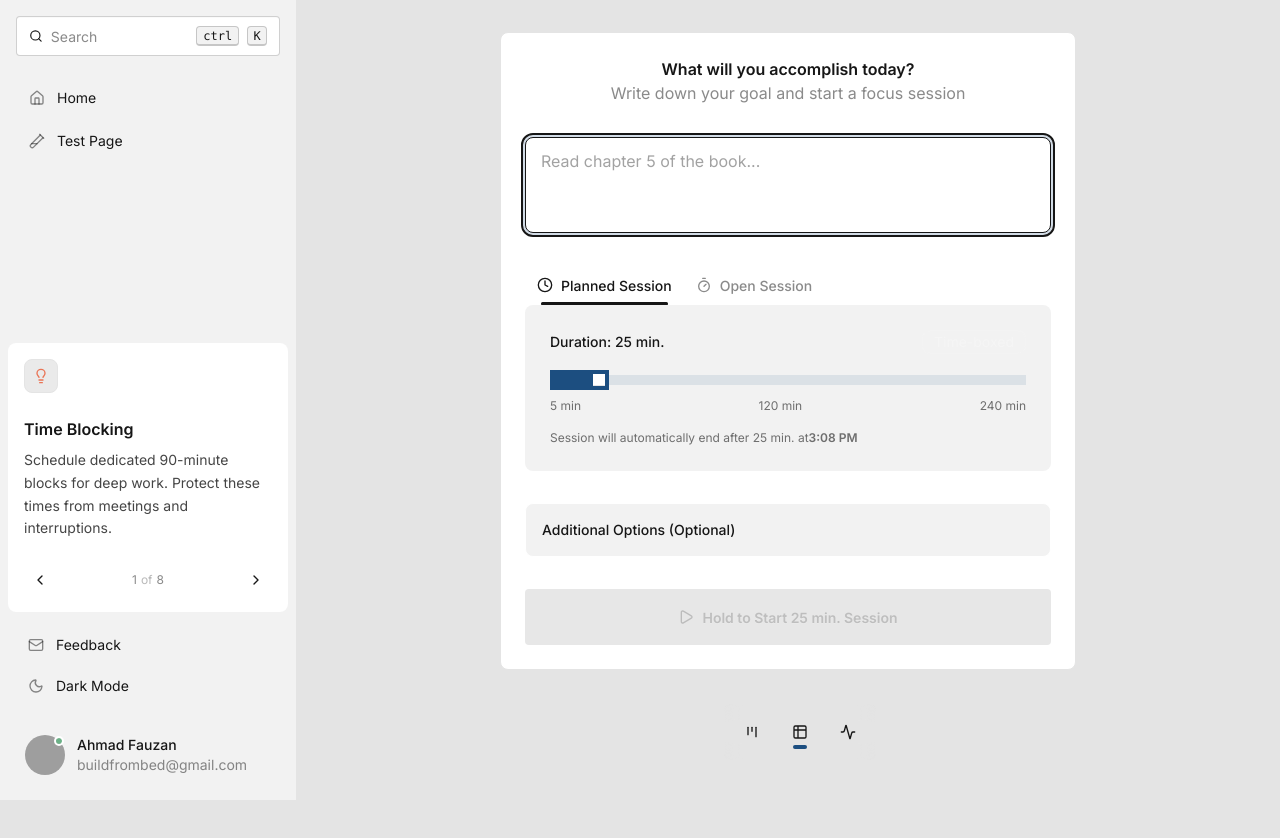
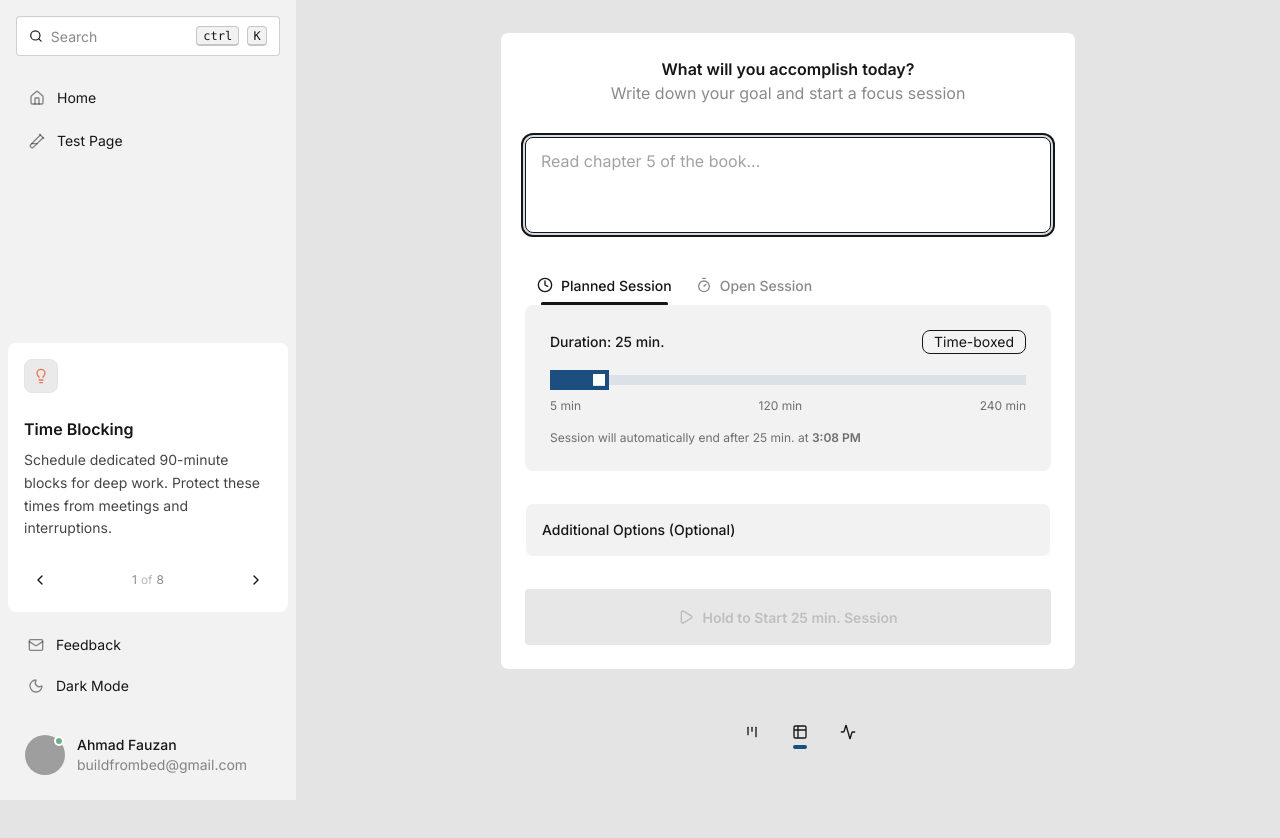
Before and after one commit to vaujan/deepflow, a Next.js app: page / in a window 1280 px wide. Shown: the top 838 px of the page. Built offline with nearby package versions, Linux system fonts and the light colour scheme; grey boxes are pictures that could not be loaded.

Commit message:
optimize for light/dark mode

```diff
--- a/src/components/ui/session-card.tsx
+++ b/src/components/ui/session-card.tsx
@@ -350,7 +350,7 @@ export default function SessionCard() {
 					<div className="space-y-4">
 						<div className="flex text-sm justify-between items-center">
 							<p className="font-medium">Duration: {formatTime(duration)}</p>
-							<span className="badge rounded-box bg-secondary/20 text-secondary border-secondary/30">
+							<span className="badge rounded-box badge-outline bg-secondary/20">
 								Time-boxed
 							</span>
 						</div>
@@ -371,7 +371,7 @@ export default function SessionCard() {
 							</div>
 						</div>
 						<p className="text-xs text-base-content/60">
-							Session will automatically end after {formatTime(duration)} at
+							Session will automatically end after {formatTime(duration)} at{" "}
 							<span className="font-semibold">{getEndTime(duration)}</span>
 						</p>
 					</div>
@@ -392,7 +392,7 @@ export default function SessionCard() {
 					<div className="space-y-4">
 						<div className="flex text-sm justify-between items-center">
 							<p className="font-medium">Flow-based session</p>
-							<span className="badge rounded-box bg-secondary/20 text-secondary border-secondary/30">
+							<span className="badge rounded-box badge-outline bg-secondary/20">
 								No time limit
 							</span>
 						</div>
```
